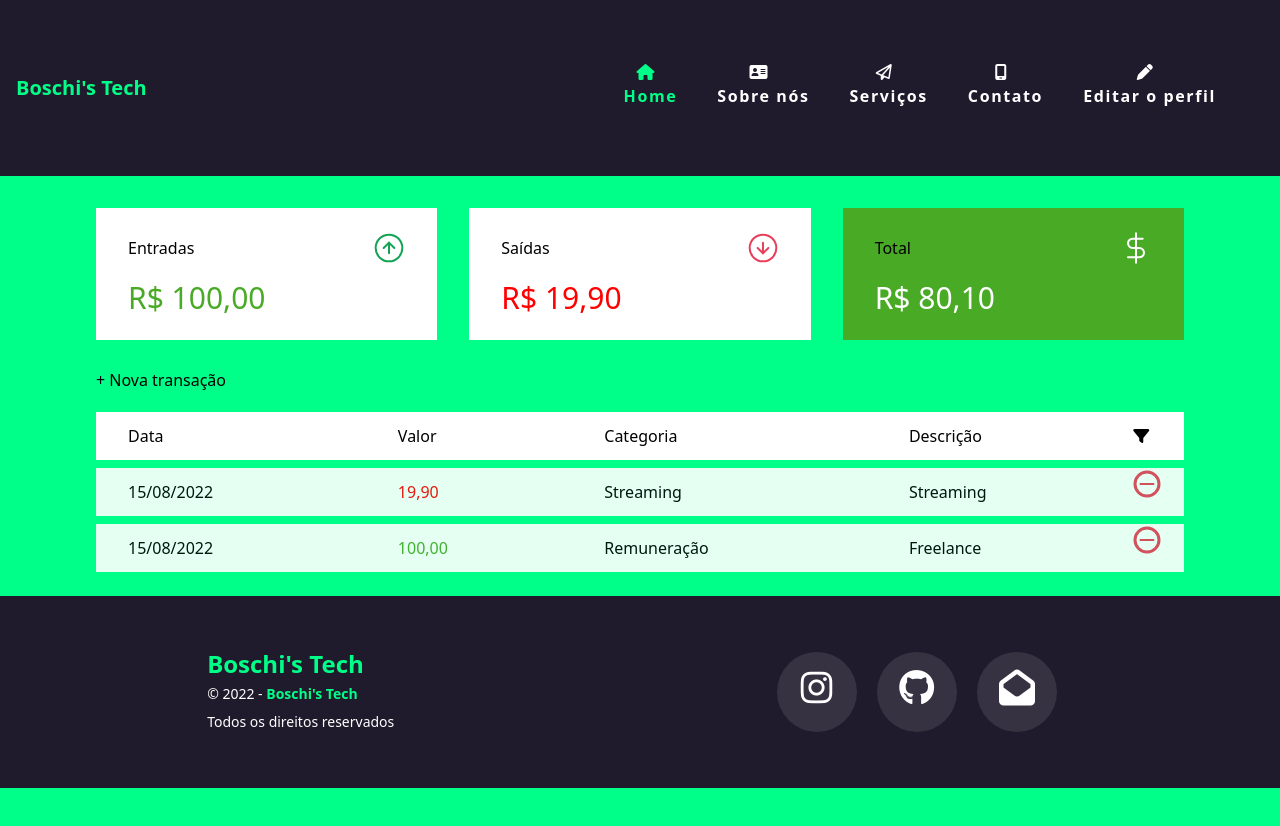
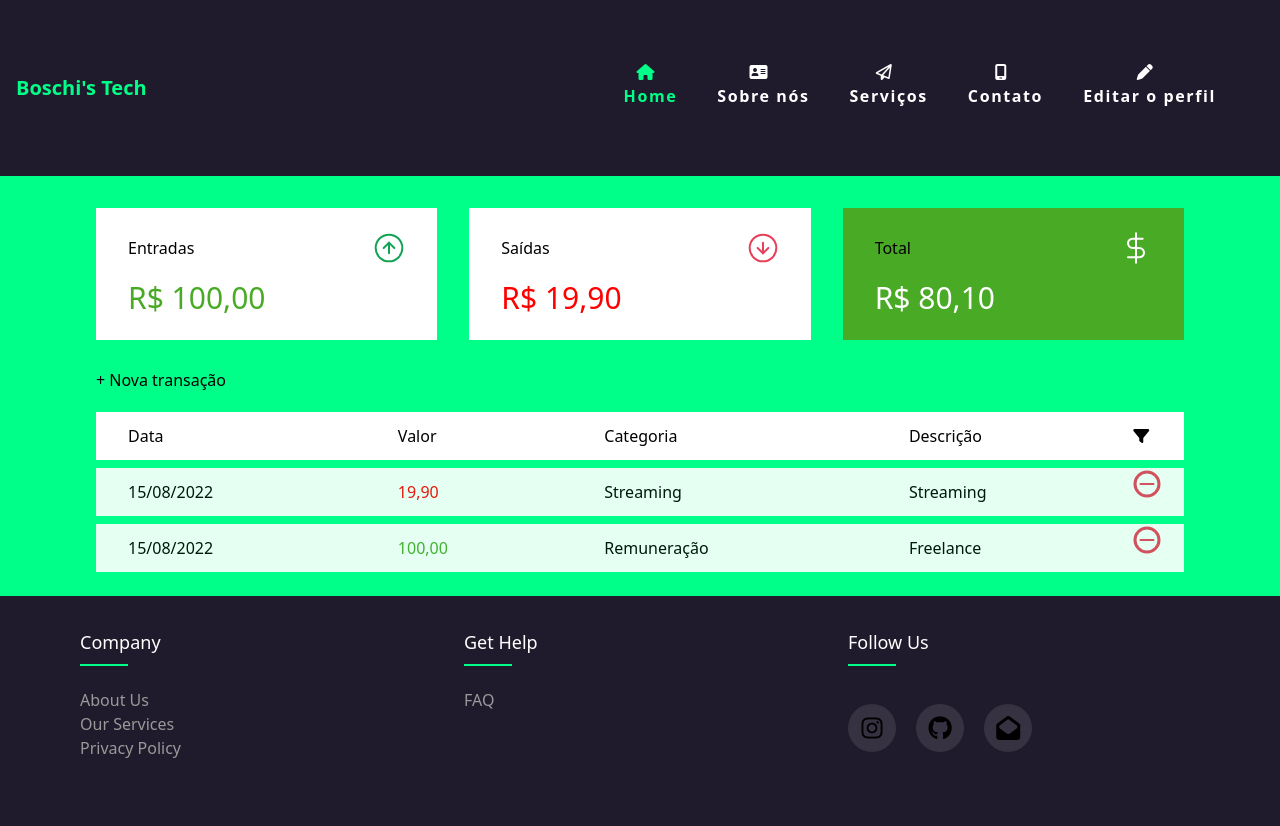
Before and after one commit to JVOPINHO/Boschis-Tech, a website built with Vite: page src/index.html in a window 1280 px wide. Before the commit the page ends 800 px from the top, so only its background shows below. Built offline with nearby package versions, Linux system fonts and the light colour scheme.

Commit message:
Refazendo o footer

```diff
--- a/src/css/tailwind.css
+++ b/src/css/tailwind.css
@@ -106,4 +106,8 @@
         opacity: 1;
         transform: scale(1.15);
     }
+
+    footer a::before {
+        transition: all 3s linear;
+    }
 }
--- a/src/index.html
+++ b/src/index.html
@@ -22,7 +22,7 @@
                 <div class="h-auto note:h-0 note:overflow-hidden" id="links-container">
                     <ul class="flex text-2xl p-8 note:block note:float-left" id="list">
                         <li>
-                            <a class="flex flex-col items-center relative p-4 text-base tracking-widest leading-loose font-bold text-green after:content-[''] after:absolute after:left-0 after:bottom-0 after:w-full after:h-[2px] after:bg-lightgreen note:block" href="register.html">
+                            <a class="flex flex-col items-center relative p-4 text-base tracking-widest leading-loose font-bold text-green after:content-[''] after:absolute after:left-0 after:bottom-0 after:w-full after:h-[2px] after:bg-lightgreen note:block" href="#">
                                 <i class="fa-solid fa-house"></i>
                                 <span class="ml-2">Home</span>
                             </a>
@@ -123,22 +123,46 @@
         </section>
     </main>
 
-    <footer class="flex items-center justify-around bg-darkBlue text-white h-48 p-4 note:flex-col note:justify-center note:h-full">
-        <div class="leading-loose">
-            <h3 class="text-2xl text-green font-bold">Boschi's Tech</h3>
-            <p class="text-sm leading-loose">&copy; 2022 - <span class="text-sm font-bold text-green">Boschi's Tech</span></p>
-            <p class="text-sm leading-loose">Todos os direitos reservados</p>
+    <footer class="bg-darkBlue p-8">
+        <div class="max-w-6xl m-auto">
+            <div class="flex phone:flex-wrap">
+                <div class="w-1/4 px-4 md:w-2/4 md:mb-7 phone:w-full phone:mb-7">
+                    <h4 class="text-lg text-white capitalize mb-8 font-medium relative before:content-[''] before:absolute before:left-0 before:-bottom-2.5 before:bg-green before:h-0.5 before:box-border before:w-12">company</h4>
+                    <ul>
+                        <li>
+                            <a href="#" class="text-base capitalize font-light text-gray block hover:text-white hover:pl-2">about us</a>
+                          </li>
+                        <li>
+                            <a href="#" class="text-base capitalize font-light text-gray block hover:text-white hover:pl-2">our services</a>
+                          </li>
+                        <li>
+                            <a href="#" class="text-base capitalize font-light text-gray block hover:text-white hover:pl-2">privacy policy</a>
+                        </li>
+                      </ul>
                 </div>
+                <div class="w-1/4 px-4 md:w-2/4 md:mb-7 phone:w-full phone:mb-7">
+                    <h4 class="text-lg text-white capitalize mb-8 font-medium relative before:content-[''] before:absolute before:left-0 before:-bottom-2.5 before:bg-green before:h-0.5 before:box-border before:w-12">get help</h4>
+                    <ul>
+                      <li>
+                          <a href="#" class="text-base capitalize font-light text-gray block hover:text-white hover:pl-2">FAQ</a>
+                      </li>
+                    </ul>
+                </div>
+                <div class="px-4 md:w-2/4 md:mb-7 phone:w-full">
+                    <h4 class="text-lg text-white capitalize mb-8 font-medium relative before:content-[''] before:absolute before:left-0 before:-bottom-2.5 before:bg-green before:h-0.5 before:box-border before:w-12">follow us</h4>
                     <div>
-            <a class="text-4xl text-center inline-block cursor-pointer m-4 ml-0 w-20 h-20 leading-loose relative bg-transparent rounded-full hover:bg-white hover:text-black after:content-[''] after:absolute after:w-full after:h-full after:rounded-full after:box-content after:top-0 after:left-0 after:opacity-0" href="#">
+                        <a class="text-2xl text-center inline-block cursor-pointer m-4 ml-0 w-12 h-12 leading-loose relative bg-transparent rounded-full hover:bg-white hover:text-black after:content-[''] after:absolute after:w-full after:h-full after:rounded-full after:box-content after:top-0 after:left-0 after:opacity-0" href="#">
                             <i class="fa-brands fa-instagram"></i>
                         </a>
-            <a class="text-4xl text-center inline-block cursor-pointer m-4 ml-0 w-20 h-20 leading-loose relative bg-transparent rounded-full hover:bg-white hover:text-black after:content-[''] after:absolute after:w-full after:h-full after:rounded-full after:box-content after:top-0 after:left-0 after:opacity-0" href="#">
+                        <a class="text-2xl text-center inline-block cursor-pointer m-4 ml-0 w-12 h-12 leading-loose relative bg-transparent rounded-full hover:bg-white hover:text-black after:content-[''] after:absolute after:w-full after:h-full after:rounded-full after:box-content after:top-0 after:left-0 after:opacity-0" href="#">
                             <i class="fa-brands fa-github"></i>
                         </a>
-            <a class="text-4xl text-center inline-block cursor-pointer m-4 ml-0 w-20 h-20 leading-loose relative bg-transparent rounded-full hover:bg-white hover:text-black after:content-[''] after:absolute after:w-full after:h-full after:rounded-full after:box-content after:top-0 after:left-0 after:opacity-0" href="#">
+                        <a class="text-2xl text-center inline-block cursor-pointer m-4 ml-0 w-12 h-12 leading-loose relative bg-transparent rounded-full hover:bg-white hover:text-black after:content-[''] after:absolute after:w-full after:h-full after:rounded-full after:box-content after:top-0 after:left-0 after:opacity-0" href="#">
                             <i class="fa-solid fa-envelope-open"></i>
                         </a>
+                    </div>
+                </div>
+            </div>
         </div>
     </footer>
 
--- a/tailwind.config.js
+++ b/tailwind.config.js
@@ -29,6 +29,7 @@ module.exports = {
       },
       screens: {
         'note': {'max': '1200px'},
+        'phone': {'min': '375px', 'max': '639px'}
       }
     },
   },
```
Lines whose indentation alone changed are shown as unchanged.
